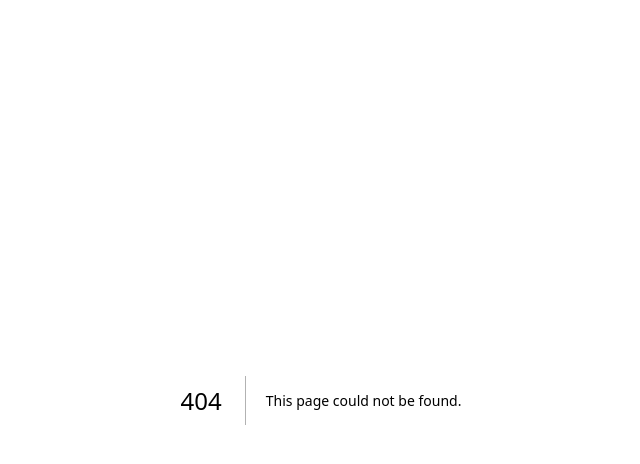
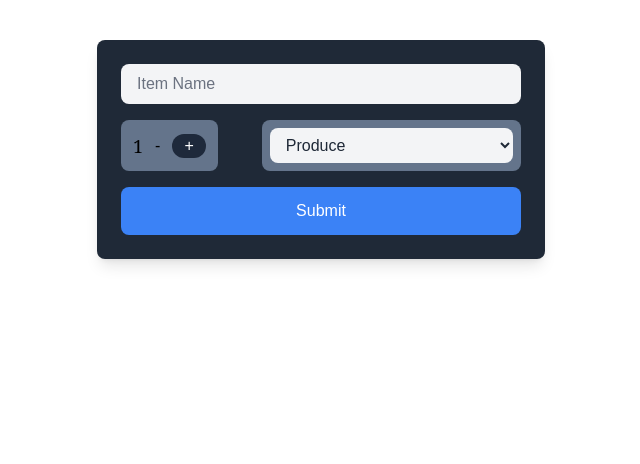
Before and after one commit to Am00nshapedp00l/cprg306-assignments, a Next.js app: page /week-5 in a window 1280 px wide. Before the commit this address had no page. Shown: the top 464 px of the page, without its empty margins (319-959 px from the left). Built offline with nearby package versions, Linux system fonts and the light colour scheme.

Commit message:
week 5
complete

```diff
--- a/app/page.js
+++ b/app/page.js
@@ -7,6 +7,7 @@ export default function Page()  {
       <Link href="http://localhost:3000/week-2">Week 2 Assignment</Link>
       <Link href="http://localhost:3000/week-3">Week 3 Assignment</Link>
       <Link href="http://localhost:3000/week-4">Week 4 Assignment</Link>
+      <Link href="http://localhost:3000/week-5">Week 5 Assignment</Link>
     </main>
   );
 }
--- /dev/null
+++ b/app/week-5/new-item.js
@@ -0,0 +1,120 @@
+"use client";
+import { useState } from 'react';
+
+const NewItem = () => {
+    // State for quantity
+    const [quantity, setQuantity] = useState(1);
+
+    // State for name and category
+    const [name, setName] = useState("");
+    const [category, setCategory] = useState("Produce");
+
+    // Handlers for quantity
+    const increment = () => {
+        setQuantity(prevQuantity => Math.min(prevQuantity + 1, 20));
+    };
+
+    const decrement = () => {
+        setQuantity(prevQuantity => Math.max(prevQuantity - 1, 1));
+    };
+
+    // Form submit handler
+    const handleSubmit = (e) => {
+        e.preventDefault(); // Prevent form submission default
+
+        // Create item object
+        const item = {
+            name: name,
+            quantity: quantity,
+            category: category
+        };
+
+        // Log the item object to the console
+        console.log(item);
+
+        // Alert the current state
+        alert(`Item Added:\nName: ${name}\nQuantity: ${quantity}\nCategory: ${category}`);
+
+        // Reset form fields
+        setName("");
+        setCategory("Produce");
+        setQuantity(1);
+    };
+
+    return (
+        <div className="p-6 bg-gray-800 max-w-md mx-auto mt-10 rounded-lg shadow-lg text-white">
+            <form onSubmit={handleSubmit} className="space-y-4">
+                {/* Name field */}
+                <div>
+                    <input
+                        type="text"
+                        id="name"
+                        value={name}
+                        placeholder="Item Name"
+                        onChange={(e) => setName(e.target.value)}
+                        required
+                        className="w-full px-4 py-2 rounded-lg text-gray-800 placeholder-gray-500 bg-gray-100 focus:outline-none focus:ring-2 focus:ring-blue-500"
+                    />
+                </div>
+
+                {/* Quantity and Category Fields Side by Side */}
+                <div className="flex space-x-11">
+                    {/* Quantity field */}
+                    <div className="flex items-center bg-slate-500 text-black rounded-lg px-3 py-2">
+                        <span className="text-lg font-serif">{quantity}</span>
+                        <button
+                            type="button"
+                            onClick={decrement}
+                            disabled={quantity === 1}
+                            className={`px-3  rounded-full ${quantity === 1 ? 'bg-black-300 cursor-not-allowed' : 'bg-blue-500 hover:bg-blue-700 text-white'}`}
+                        >
+                            -
+                        </button>
+                        <button
+                            type="button"
+                            onClick={increment}
+                            disabled={quantity === 20}
+                            className={`px-3 rounded-full ${quantity === 20 ? 'bg-gray-300 cursor-not-allowed' : 'bg-slate-800 hover:bg-slate-800 text-white'}`}
+                        >
+                            +
+                        </button>
+                    </div>
+
+                    {/* Category field */}
+                    <div className="flex-auto bg-slate-500 p-2 rounded-lg">
+                        <select
+                            id="category"
+                            value={category}
+                            onChange={(e) => setCategory(e.target.value)}
+                            className="w-full px-3 py-2 bg-gray-100 text-gray-800 rounded-lg focus:outline-none"
+                        >
+                            <option value="Produce">Produce</option>
+                            <option value="Dairy">Dairy</option>
+                            <option value="Bakery">Bakery</option>
+                            <option value="Meat">Meat</option>
+                            <option value="Frozen Foods">Frozen Foods</option>
+                            <option value="Canned Goods">Canned Goods</option>
+                            <option value="Dry Goods">Dry Goods</option>
+                            <option value="Beverages">Beverages</option>
+                            <option value="Snacks">Snacks</option>
+                            <option value="Household">Household</option>
+                            <option value="Other">Other</option>
+                        </select>
+                    </div>
+                </div>
+
+                {/* Submit button */}
+                <div className="flex justify-center">
+                    <button
+                        type="submit"
+                        className="w-full py-3 bg-blue-500 text-white rounded-lg hover:bg-blue-600"
+                    >
+                        Submit
+                    </button>
+                </div>
+            </form>
+        </div>
+    );
+};
+
+export default NewItem;
--- /dev/null
+++ b/app/week-5/page.js
@@ -0,0 +1,12 @@
+import React from 'react';
+import NewItem from './new-item';
+
+const Page = () => {
+    return (
+        <div>
+            <NewItem />
+        </div>
+    );
+};
+
+export default Page;
```
